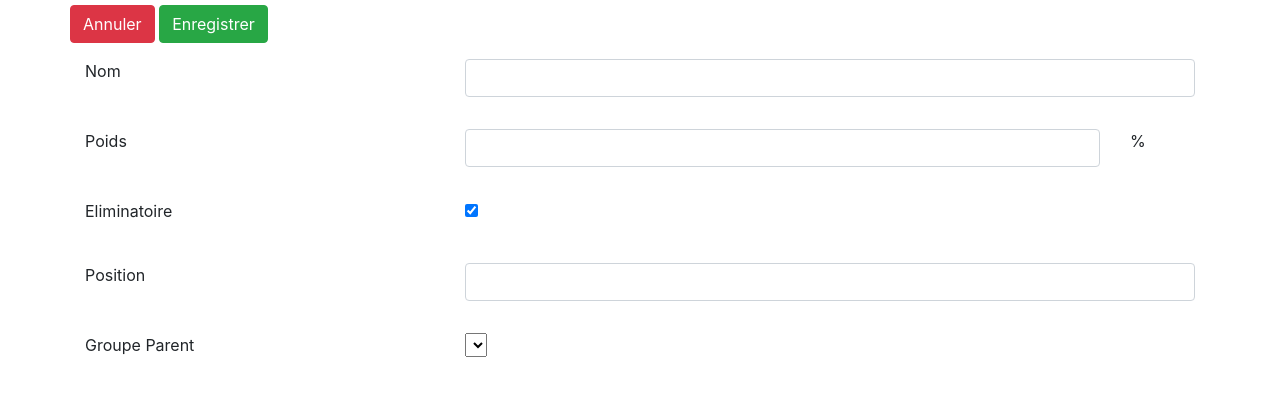
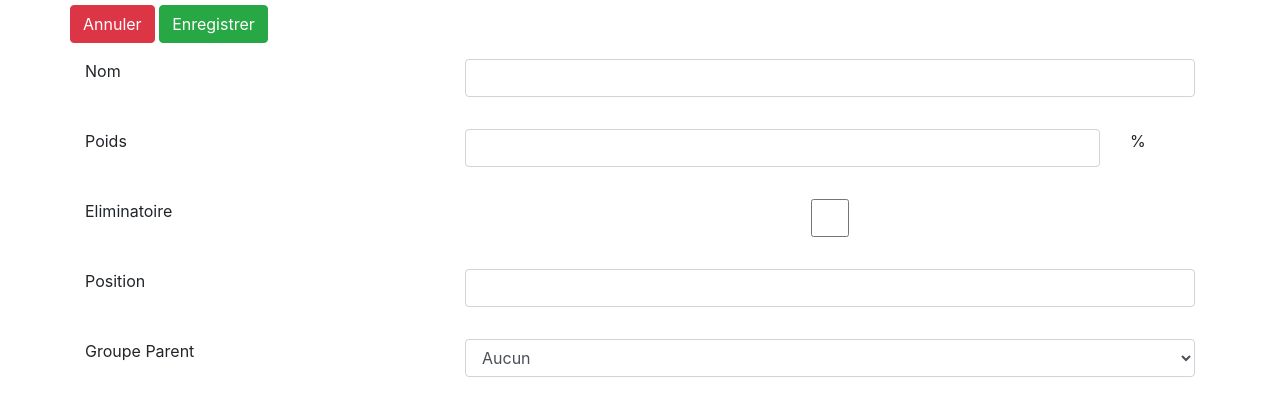
Before and after one commit to OrifInformatique/gestion_formations, a CodeIgniter app: page /gestion_formations/index.php/group/add/1 in a window 1280 px wide. Shown: the part 154-570 px from the top of the page. Run offline with CodeIgniter, Linux system fonts and the light colour scheme; data that the repository does not hold is empty.

Commit message:
Fix few problems

```diff
--- a/application/controllers/Group.php
+++ b/application/controllers/Group.php
@@ -92,9 +92,9 @@ class Group extends MY_Controller {
             redirect('group');
         if($confirm == 1) {
             $this->group_model->delete($id);
-            display_view('group/success');
+            $this->display_view('group/success');
         } elseif ($confirm == 0)
-            display_view('group/delete');
+            $this->display_view('group/delete');
         else
             redirect('group');
     }
--- a/application/views/group/add.php
+++ b/application/views/group/add.php
@@ -83,7 +83,7 @@
                         if($update)
                             echo form_checkbox('eliminatory', set_value('eliminatory'), $group->Eliminatory, 'class="form-control" id="eliminatory"');
                         else
-                            echo form_checkbox('eliminatory', set_value('eliminatory'), ' class="form-control" id="eliminatory"');
+                            echo form_checkbox('eliminatory', set_value('eliminatory'), FALSE, ' class="form-control" id="eliminatory"');
                         ?>
                     </div>
 
@@ -120,7 +120,7 @@
                         if($update)
                             echo form_dropdown('parent_group', $groups, set_value('parent_group', $group->FK_Parent_Group), 'class="form-control" id="parent_group"');
                         else
-                            echo form_dropdown('parent_group', set_value('parent_group'), ' class="form-control" id="parent_group"');
+                            echo form_dropdown('parent_group', $groups, set_value('parent_group'), ' class="form-control" id="parent_group"');
                         ?>
                     </div>
                 </div>
```
